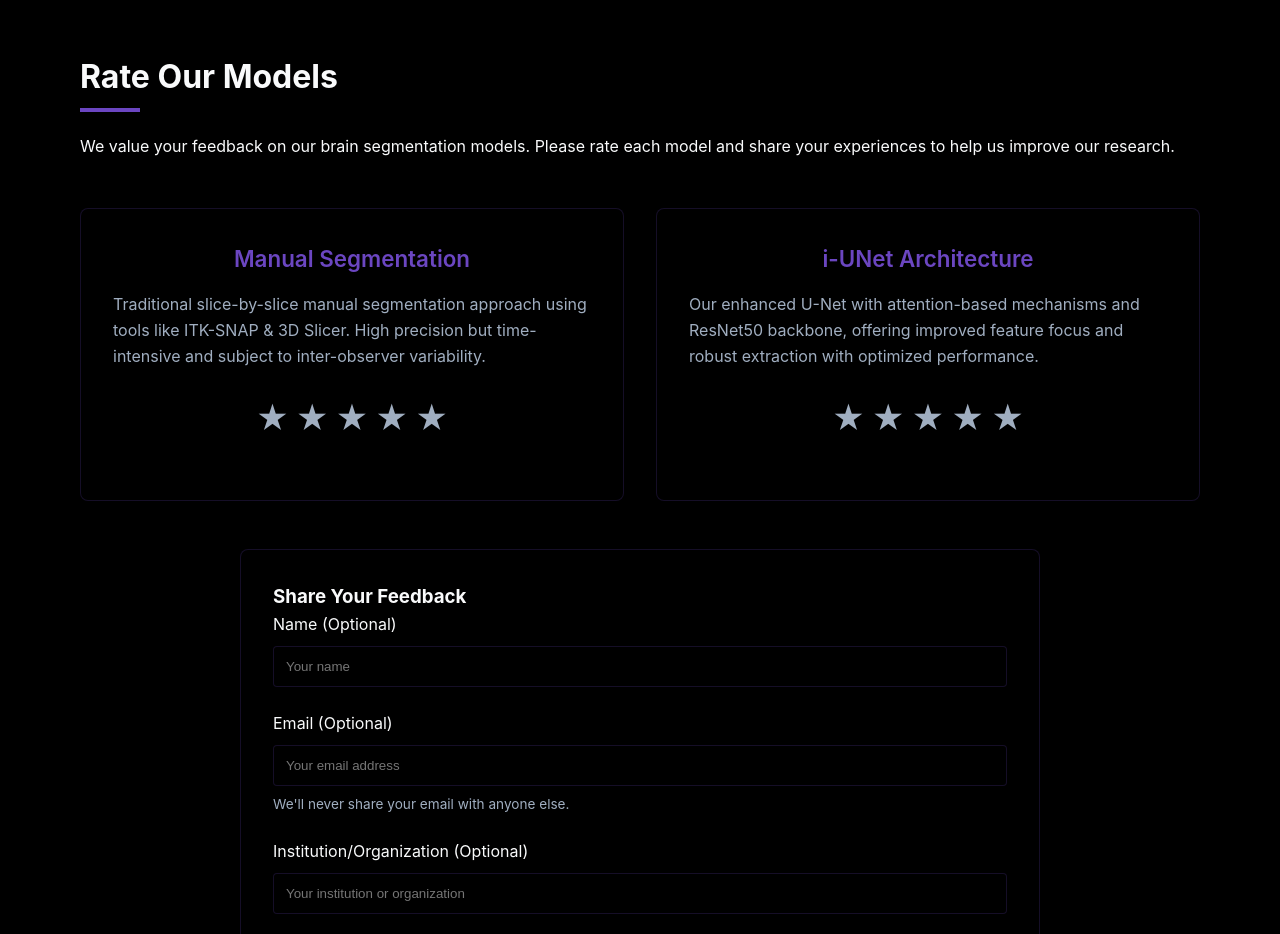
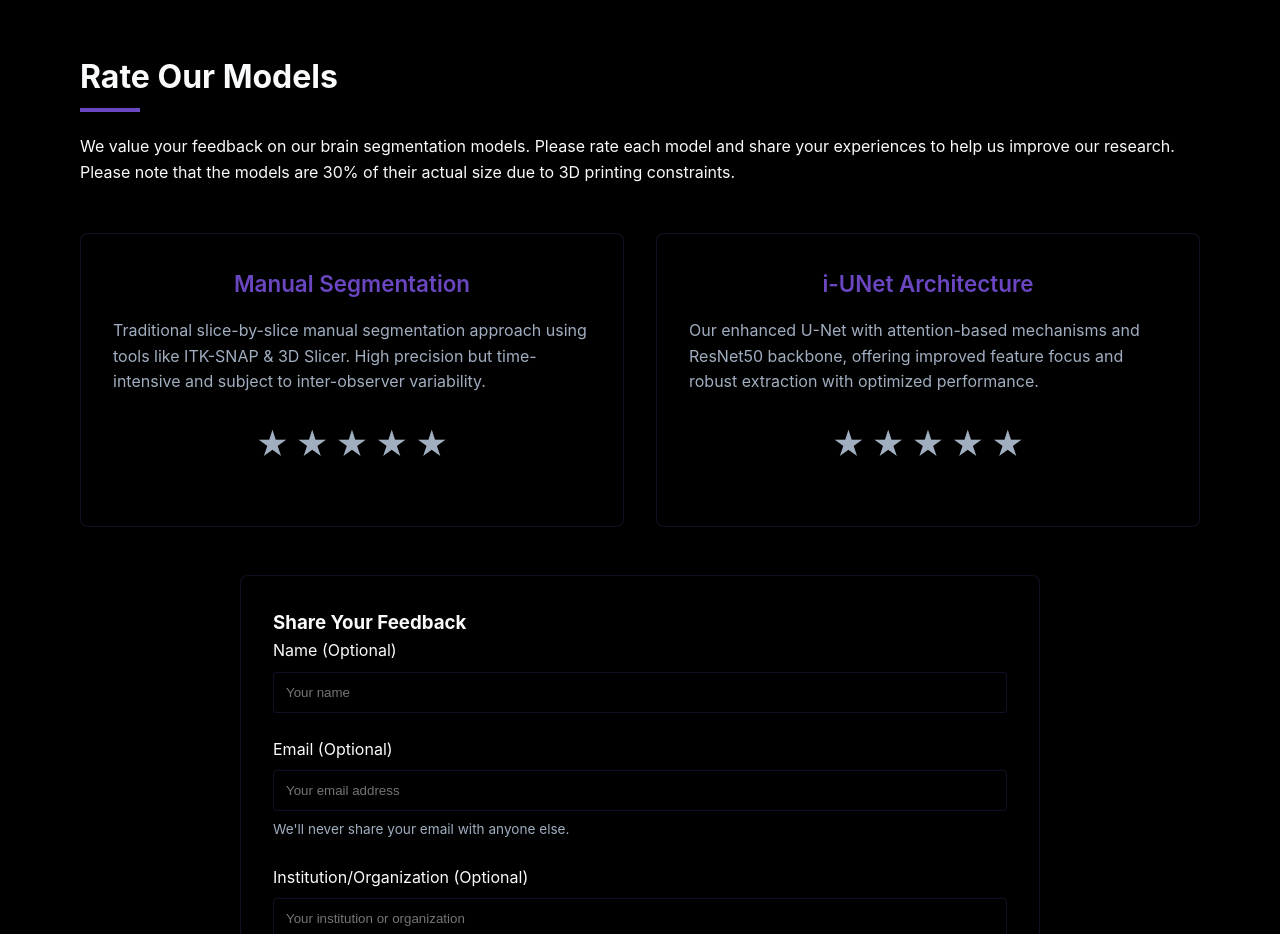
Before and after one commit to BalvinderDhillon12/brainseg-webiste, a plain HTML site: page index.html in a window 1280 px wide. Shown: the part 1340-2274 px from the top of the page. Drawn offline with nearby package versions, Linux system fonts and the light colour scheme; animation ran at ten frames a second.

Commit message:
Update index.html

```diff
--- a/index.html
+++ b/index.html
@@ -487,7 +487,7 @@
     <section id="ratings">
       <div class="container">
         <h2>Rate Our Models</h2>
-        <p>We value your feedback on our brain segmentation models. Please rate each model and share your experiences to help us improve our research.</p>
+        <p>We value your feedback on our brain segmentation models. Please rate each model and share your experiences to help us improve our research. Please note that the models are 30% of their actual size due to 3D printing constraints.</p>
 
         <div class="rating-models">
           <div class="model-card">
```
